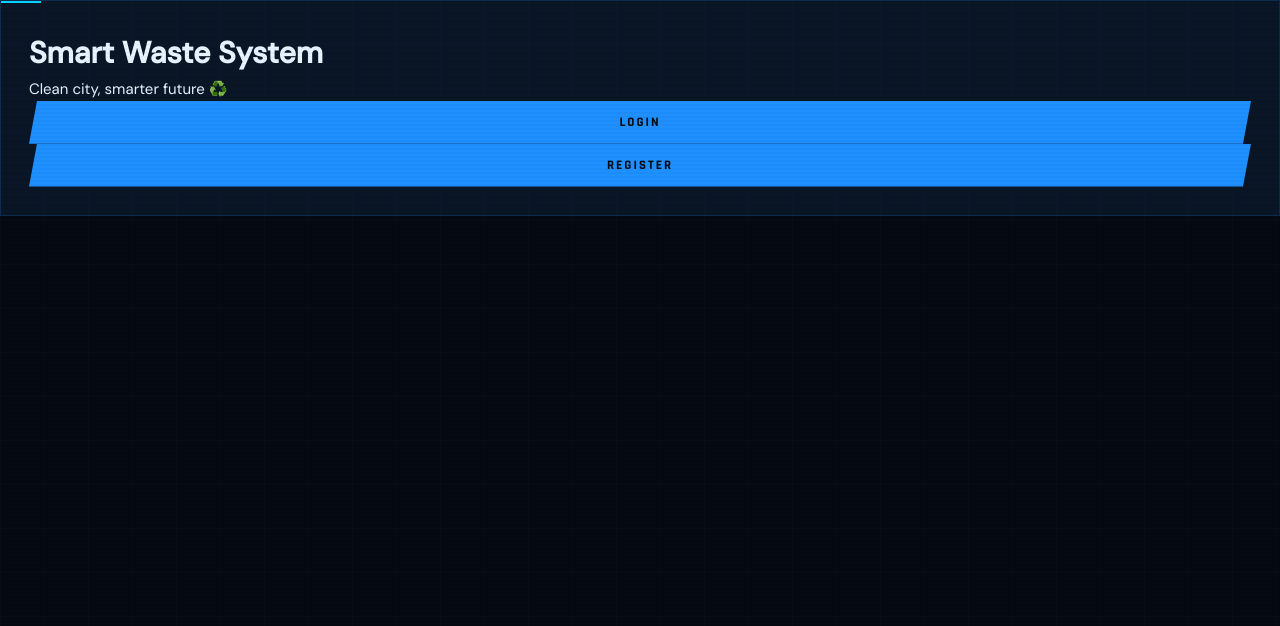
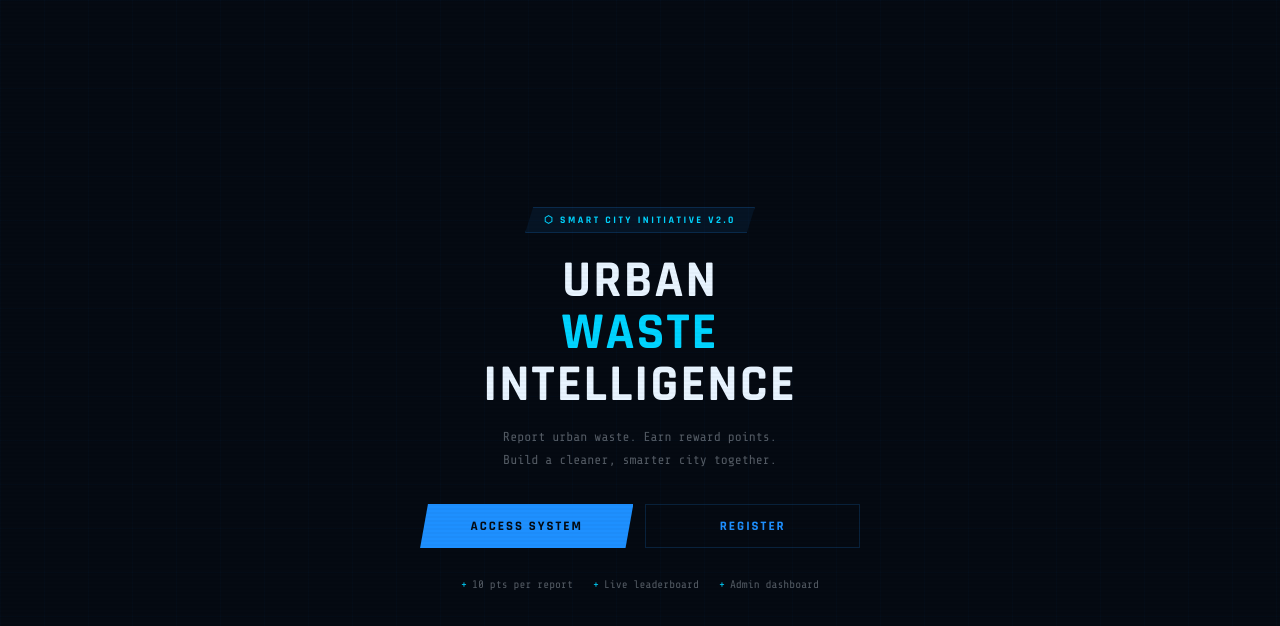
Before and after one commit to hridya-r-n/smart-waste-reward-system, a plain HTML site: page frontend/index.html in a window 1280 px wide. Drawn offline with nearby package versions, Linux system fonts and the light colour scheme.

Commit message:
Update landing page content and structure

```diff
--- a/frontend/index.html
+++ b/frontend/index.html
@@ -1,18 +1,36 @@
 <!DOCTYPE html>
-<html>
+<html lang="en">
 <head>
-  <title>Smart Waste System</title>
+  <meta charset="UTF-8">
+  <meta name="viewport" content="width=device-width, initial-scale=1.0">
+  <title>SmartCity — Waste Intelligence System</title>
   <link rel="stylesheet" href="css/style.css">
 </head>
-<body class="center">
+<body>
+  <div class="splash">
+    <div class="landing-card">
+      <div class="landing-badge">⬡ Smart City Initiative v2.0</div>
 
-  <div class="card">
-    <h1>Smart Waste System</h1>
-    <p>Clean city, smarter future ♻️</p>
+      <h1 class="landing-title">
+        Urban<br><span>Waste</span><br>Intelligence
+      </h1>
 
-    <a href="auth/login.html" class="btn">Login</a>
-    <a href="auth/register.html" class="btn outline">Register</a>
+      <p class="landing-sub">
+        Report urban waste. Earn reward points.<br>
+        Build a cleaner, smarter city together.
+      </p>
+
+      <div class="landing-actions">
+        <a href="auth/login.html" class="btn">Access System</a>
+        <a href="auth/register.html" class="btn btn-outline">Register</a>
+      </div>
+
+      <div class="landing-features">
+        <div class="landing-feat"><span>+</span> 10 pts per report</div>
+        <div class="landing-feat"><span>+</span> Live leaderboard</div>
+        <div class="landing-feat"><span>+</span> Admin dashboard</div>
+      </div>
+    </div>
   </div>
-
 </body>
 </html>
```
